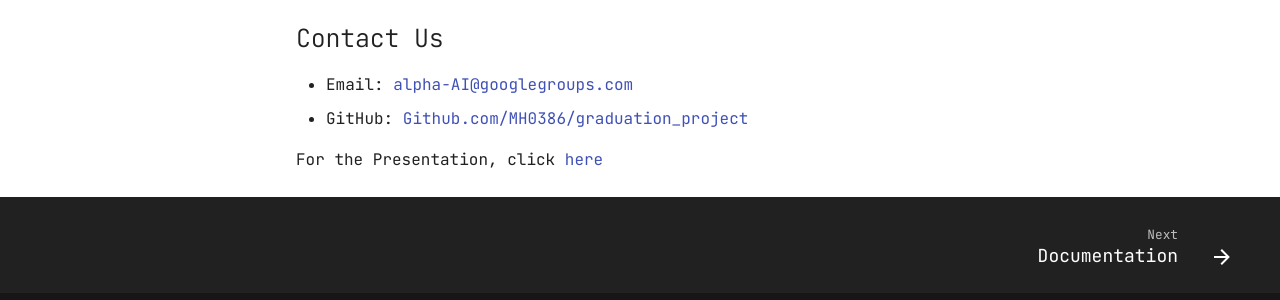
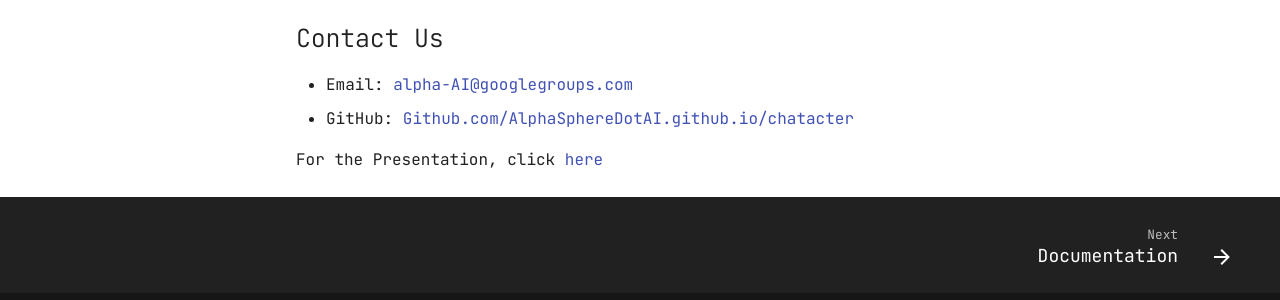
Before and after one commit to AlphaSphereDotAI/chatacter, an MkDocs documentation site: the page built from docs/index.md, in a window 1280 px wide and 1039 px high. Shown: the part 681-981 px from the top of the window. Built offline with MkDocs 1.6.1 and Material for MkDocs 9.7.7, drawn with Linux system fonts in a browser that asks for light colours; comment, search, counter and statistics services are not loaded.

Commit message:
Update index.md

```diff
--- a/docs/index.md
+++ b/docs/index.md
@@ -18,6 +18,6 @@ This is a graduation project for a 3-member team at [Cairo University](https://w
 ## Contact Us
 
 - Email: [alpha-AI@googlegroups.com](mailto:alpha-AI@googlegroups.com)
-- GitHub: [Github.com/MH0386/graduation_project](https://github.com/MH0386/graduation_project)
+- GitHub: [Github.com/AlphaSphereDotAI.github.io/chatacter](https://github.com/alphaspheredotai.github.io/chatacter)
 
 For the Presentation, click [here](https://tome.app/httpswwwfacebookcom-1aa/graduation-project-clsmcwggf05tmmu5zov31x0m6)
```
